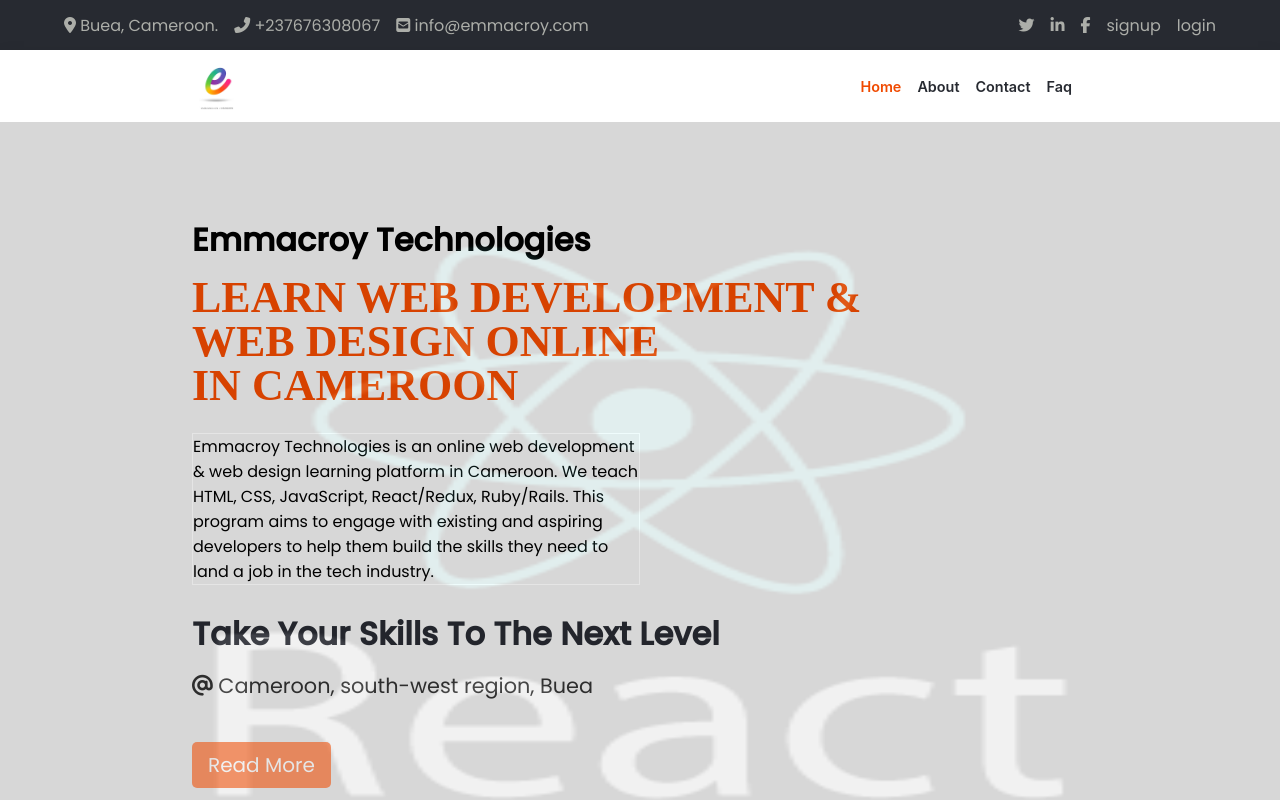
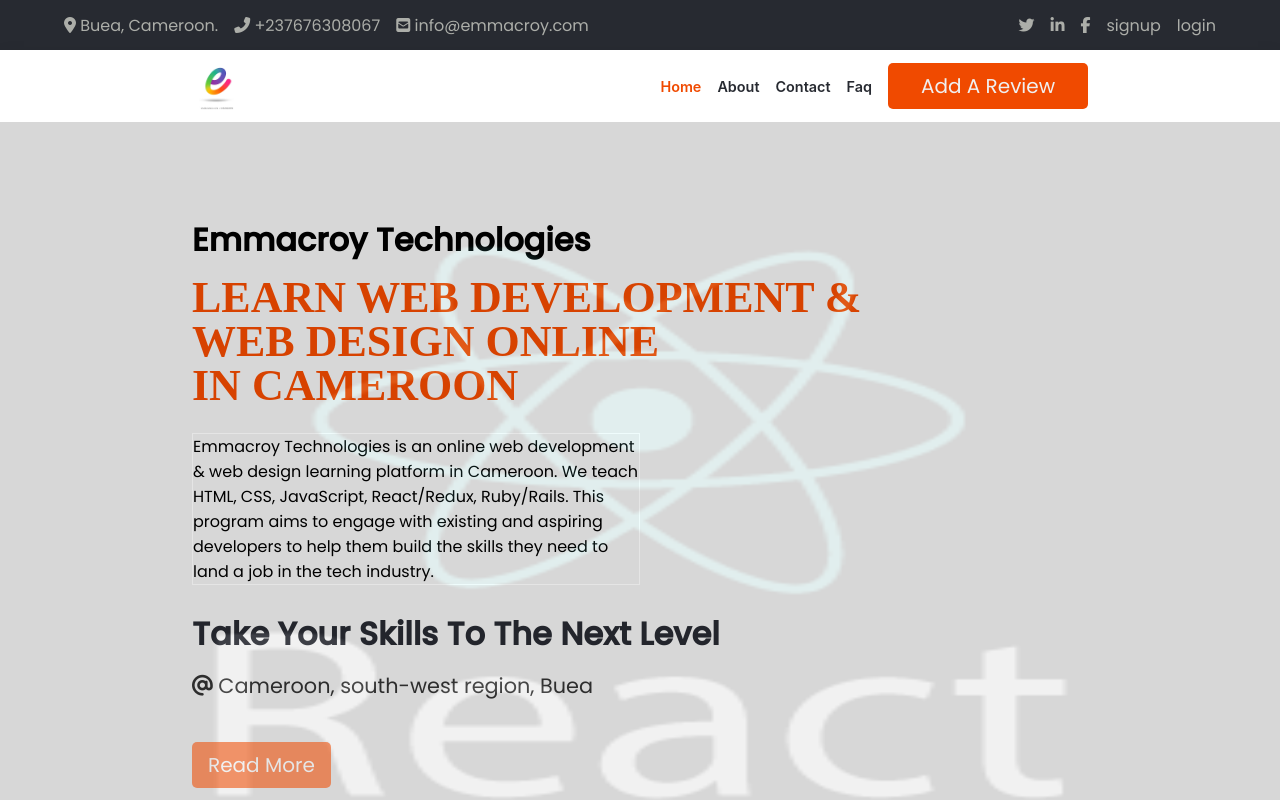
Before and after one commit to ernestmusong/Emmacroy-Technologies, a website: page index.html in a window 1280 px wide. Shown: the top 800 px of the page. Drawn offline with Linux system fonts and the light colour scheme; a web font is replaced by a local one.

Commit message:
Add review button to nav

```diff
--- a/index.css
+++ b/index.css
@@ -1212,6 +1212,14 @@
     height: 40px;
   }
 
+  .nav-menu button {
+    width: 200px;
+    padding-left: 0 !important;
+    padding-right: 0 !important;
+
+
+  }
+
   .nav-menu-item {
     margin-right: 1rem;
   }
--- a/index.html
+++ b/index.html
@@ -48,8 +48,8 @@
                 <li class="nav-menu-item"><a class="nav-link" href="about.html">About</a></li>
                 <li class="nav-menu-item"><a class="nav-link" href="contact.html">contact</a></li>
                 <li class="nav-menu-item"><a class="nav-link" href="faq.html">Faq</a></li>
+                <button class="contact-button" onclick="toggleModal()">Add a review</button>
             </ul>
-
             </div>
 
         </nav>
@@ -64,6 +64,7 @@
             <li class="nav-menu-item"><a class="nav-link" href="about.html">About</a></li>
             <li class="nav-menu-item"><a class="nav-link" href="contact.html">contact</a></li>
             <li class="nav-menu-item"><a class="nav-link" href="faq.html">Faq</a></li>
+            <button class="contact-button" id="review-btn">Add a review</button>
         </ul>
      </aside>
     <!-- Overlay -->
```
